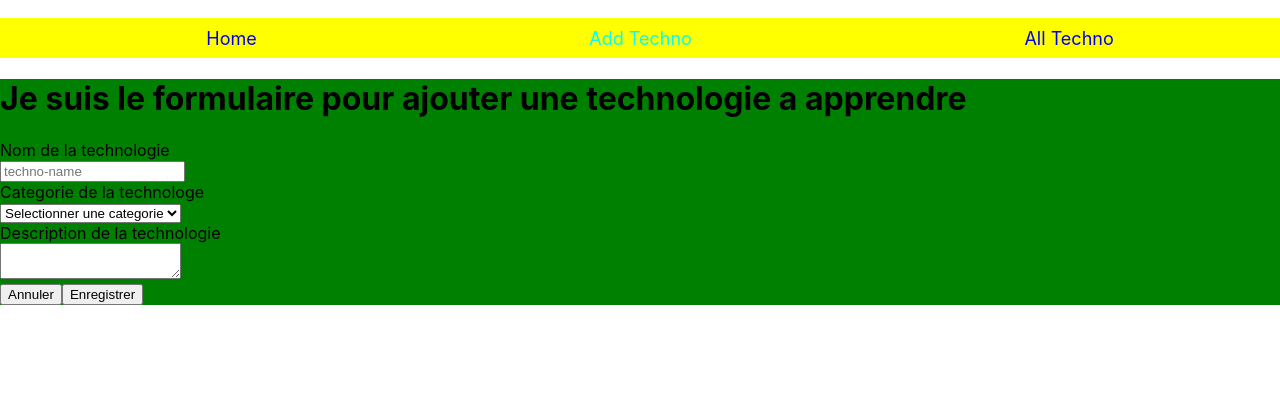
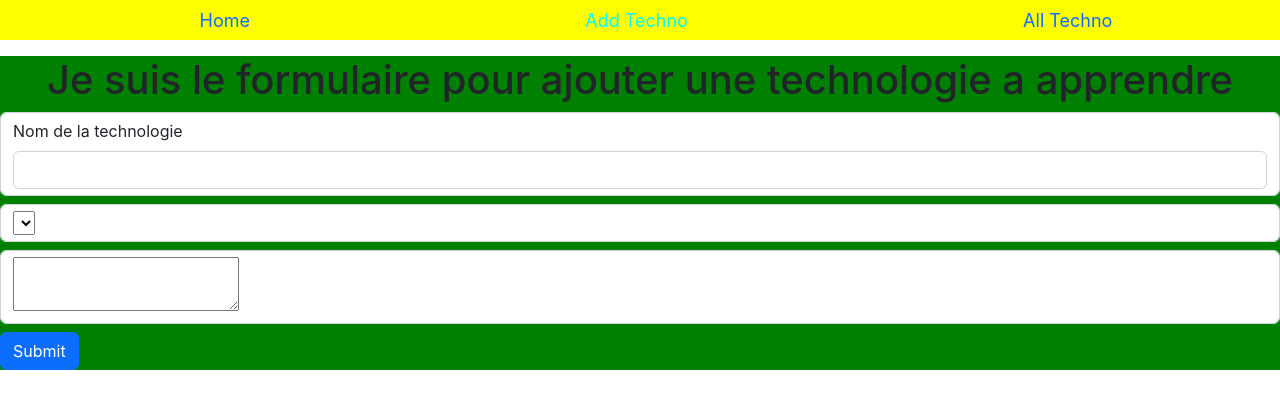
Before and after one commit to abdoulkarim20/learning-react-props-hooks, a React (Create React App) app: page /add in a window 1280 px wide. Shown: the top 408 px of the page. Built offline with nearby package versions, Linux system fonts and the light colour scheme.

Commit message:
gestion des etat avec les hooks

```diff
--- a/package.json
+++ b/package.json
@@ -6,6 +6,7 @@
     "@testing-library/jest-dom": "^5.16.5",
     "@testing-library/react": "^13.4.0",
     "@testing-library/user-event": "^13.5.0",
+    "bootstrap": "^5.2.2",
     "react": "^18.2.0",
     "react-dom": "^18.2.0",
     "react-router-dom": "^6.4.2",
--- a/src/App.js
+++ b/src/App.js
@@ -4,13 +4,20 @@ import AddTechno from './pages/AddTechno';
 import AllTechos from './pages/AllTechos';
 import { Route, Routes } from 'react-router-dom';
 import Menu from './components/Menu';
+import { useState } from 'react';
 function App() {
+  const [technos, setTechno] = useState([])
+  /*un objet de techno
+  [{name:"react",categorie:"front end",description:"objectif devenir un MERN"}]*/
+  const handleAddTechno = (techno) => {
+    console.log('la techno ajoute est:', techno);
+  }
   return (
     <>
       <Menu />
       <Routes>
         <Route path='/' element={<Home />} />
-        <Route path='/add' element={<AddTechno />} />
+        <Route path='/add' element={<AddTechno handleAddTechno={handleAddTechno} />} />
         <Route path='/all' element={<AllTechos />} />
       </Routes>
     </>
--- a/src/components/Menu.js
+++ b/src/components/Menu.js
@@ -5,7 +5,7 @@ const Menu = () => {
         <div className="menu">
             <ul>
                 <li>
-                    <NavLink to="/">
+                    <NavLink to="/" className={({ isActive }) => (isActive ? "active-link" : undefined)}>
                         Home
                     </NavLink>
                 </li>
--- a/src/index.js
+++ b/src/index.js
@@ -1,3 +1,4 @@
+import 'bootstrap/dist/css/bootstrap.css';
 import React from 'react';
 import ReactDOM from 'react-dom/client';
 import './index.css';
--- a/src/pages/AddTechno.js
+++ b/src/pages/AddTechno.js
@@ -1,24 +1,34 @@
-const AddTechno = () => {
+const AddTechno = (props) => {
+    /*On utiliser la destructuring pour passer les props*/
+    const { handleAddTechno } = props;
+    const techno = {
+        name: "REACT",
+        categorie: "Front End",
+        description: "Objectif devenir MERN STACK"
+    }
+    const handleSubmit = (e) => {
+        e.preventDefault();
+        handleAddTechno(techno)
+    }
     return (
         <div className="add-techno">
-            <h1>Je suis le formulaire pour ajouter une technologie a apprendre</h1>
-            <form>
-                <label htmlFor="techno-name">Nom de la technologie</label><br />
-                <input name="techno-name" id="techno-name" placeholder="techno-name" /><br/>
-                <label htmlFor="tech-categore">Categorie de la technologe</label><br />
-                <select name="techno-categorie" id="tech-categore">
-                    <option>Selectionner une categorie</option>
-                    <option value="Front">Front</option>
-                    <option value="Back">Back</option>
-                    <option value="FullStack">FullStack</option>
-                    <option value="Autre">Autre</option>
-                </select><br/>
-                <label htmlFor="techno-description"></label>Description de la technologie<br />
-                <textarea name="techno-description" id="techno-description">
+            <h1 className="text-center">Je suis le formulaire pour ajouter une technologie a apprendre</h1>
+            <form onSubmit={(e) => handleSubmit(e)}>
+                <div className="form-control col-md-6 my-2">
+                    <label for="techno-name" className="form-label">Nom de la technologie</label>
+                    <input type="email" className="form-control" id="techno-name" aria-describedby="emailHelp" />
+                </div>
+                <div className="form-control col-md-6 my-2">
+                    <select className="">
 
-                </textarea><br/>
-                <button>Annuler</button>
-                <button>Enregistrer</button>
+                    </select>
+                </div>
+                <div className="form-control my-2">
+                    <textarea>
+
+                    </textarea>
+                </div>
+                <button type="submit" className="btn btn-primary">Submit</button>
             </form>
         </div>
     )
--- a/src/pages/Home.js
+++ b/src/pages/Home.js
@@ -1,4 +1,4 @@
-const Home = () => {
+const   Home = () => {
     return (
         <div className="home">
             <div>
```
Also changed, not shown: 1 other file (tests, documents, lock files or other folders).
